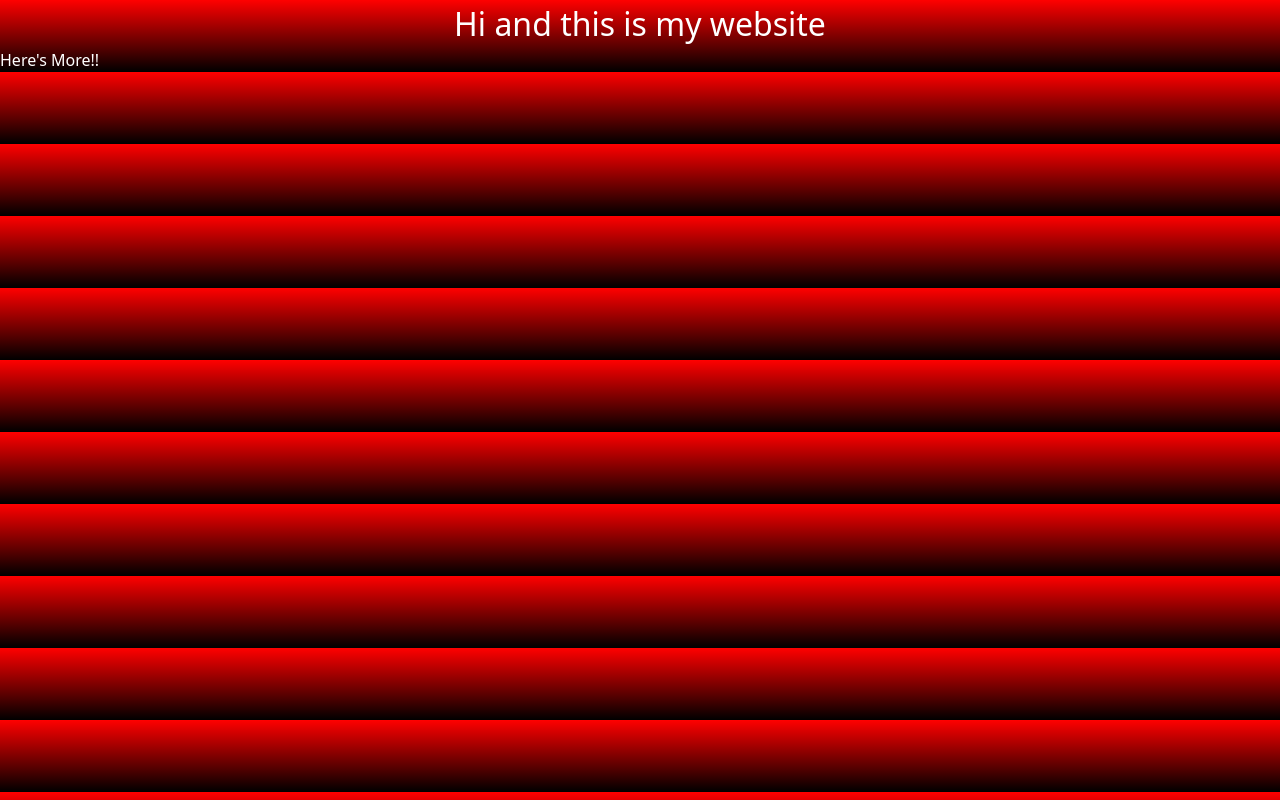
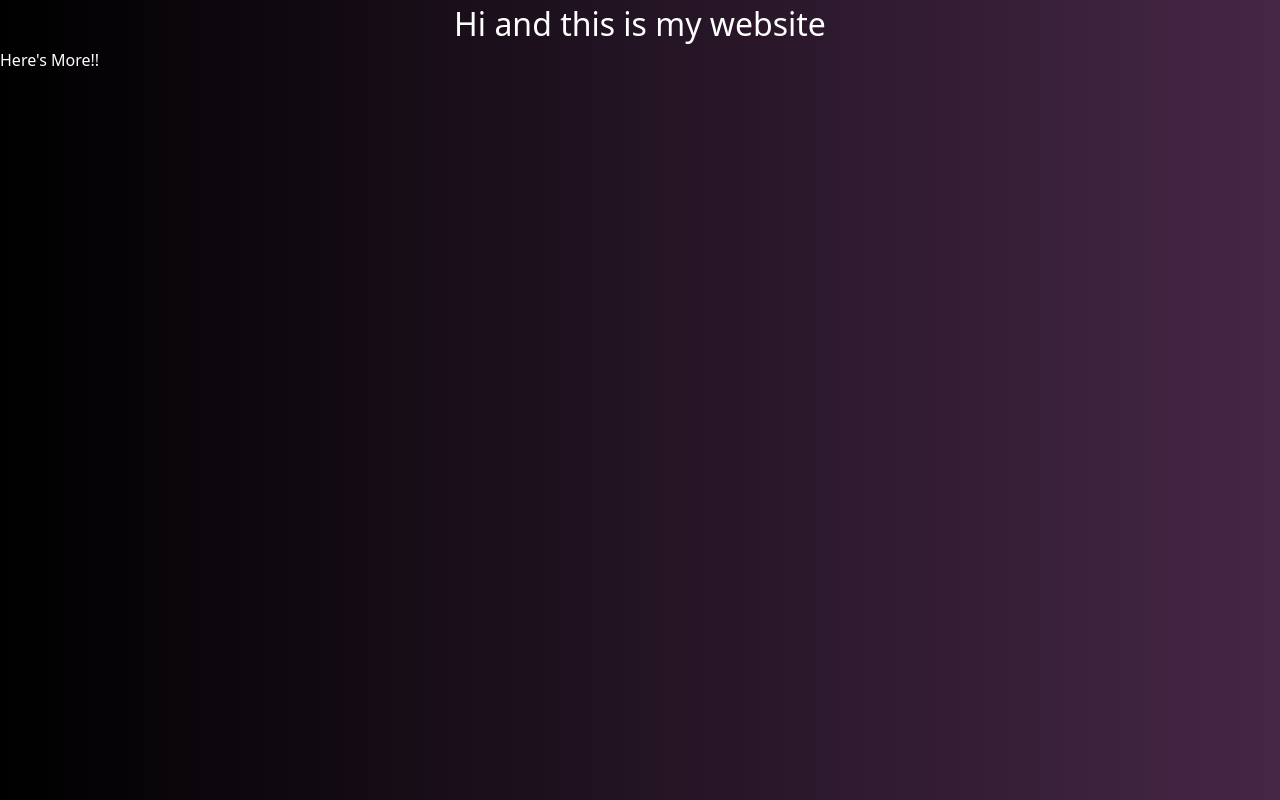
Before and after one commit to chrisanil/My-Website, a plain HTML site: page index.html in a window 1280 px wide. Drawn offline with nearby package versions, Linux system fonts and the light colour scheme.

Commit message:
changed liner to black and purple

```diff
--- a/main.css
+++ b/main.css
@@ -7,5 +7,5 @@
     color: rgb(255, 255, 255);
 }
 .back{
-    background-image: linear-gradient(to top, black , red);
+    background-image: linear-gradient(to right, black, rgb(70, 39, 70));
 }
```
